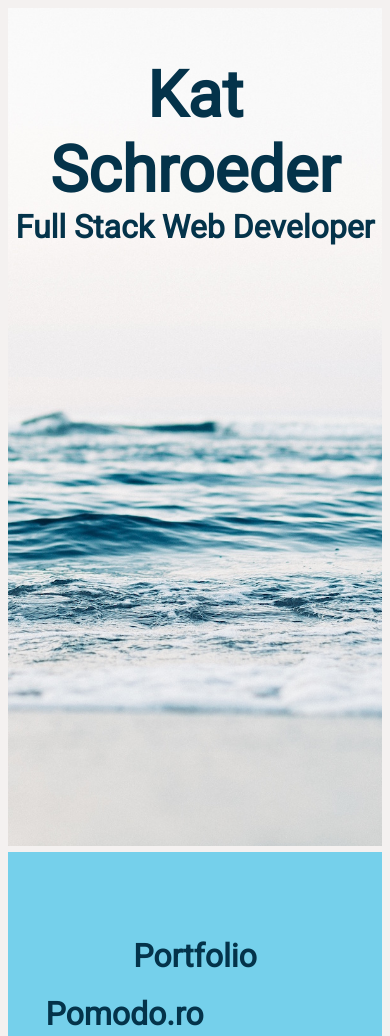
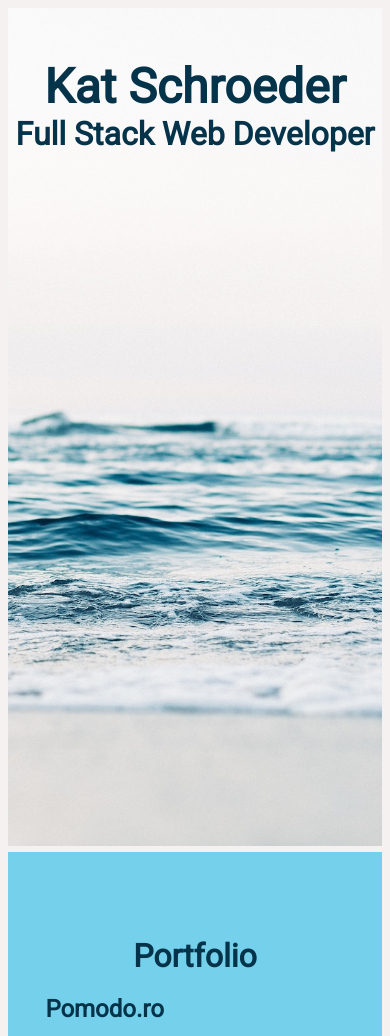
Before and after one commit to KatSDC/katsdc, a plain HTML site: page index.html in a window 390 px wide. Shown: the top 1036 px of the page. Drawn offline with nearby package versions, Linux system fonts and the light colour scheme.

Commit message:
Tweaking header sizes

```diff
--- a/stylesheet.css
+++ b/stylesheet.css
@@ -224,11 +224,15 @@ li {
 /* Mobile Styling */
 @media screen and (max-width: 766px) {
     h1 {
-        font-size: 4em;
+        font-size: 3em;
     }
 
     h2 {
         font-size: 2em;
+    }
+
+    h3 {
+        font-size: 1.5em;
     }
 
     .section-title {
@@ -277,8 +281,4 @@ li {
         display: block;
         text-align: left;
     }
-
-    .open-source {
-        background-color: #cde7f3;
-    }
 }
```
